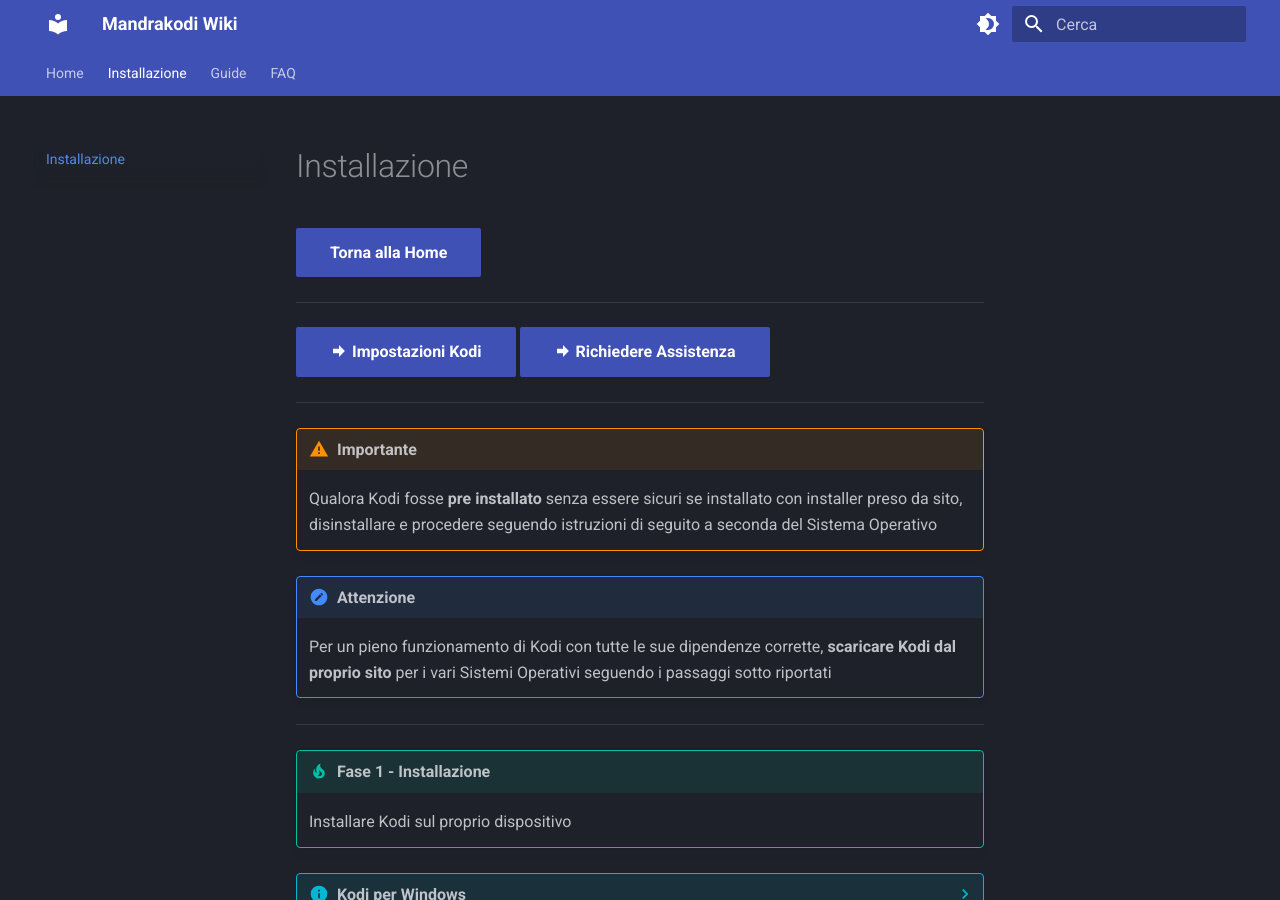
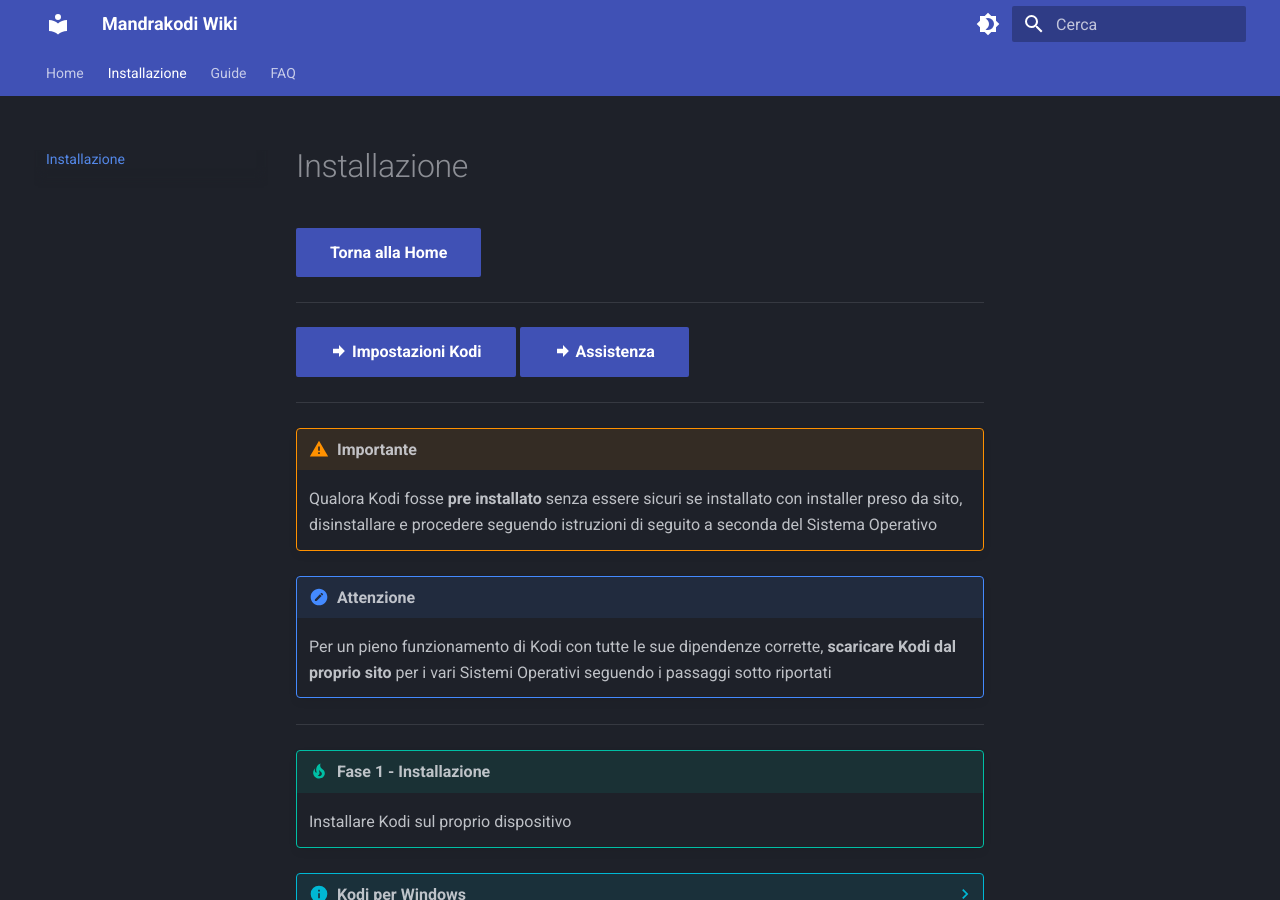
Before and after one commit to campipaolo/Mandrakodi-Wiki, an MkDocs documentation site: the page built from docs/installazione/install.md, in a window 1280 px wide and 900 px high. Built offline with MkDocs 1.6.1 and Material for MkDocs 9.7.7, drawn with Linux system fonts in a browser that asks for light colours.

Commit message:
index
button

```diff
--- a/docs/installazione/install.md
+++ b/docs/installazione/install.md
@@ -2,7 +2,7 @@
 
 ------
 
-[ :material-arrow-right-bold: Impostazioni Kodi](kodi_settings.md){.md-button .md-button--primary}  [ :material-arrow-right-bold: Richiedere Assistenza ](ask_help.md){.md-button .md-button--primary}
+[ :material-arrow-right-bold: Impostazioni Kodi](kodi_settings.md){.md-button .md-button--primary}  [ :material-arrow-right-bold: Assistenza ](ask_help.md){.md-button .md-button--primary}
 
 ------
 
```
Also changed, not shown: docs/index.md (+1 -1 lines).
